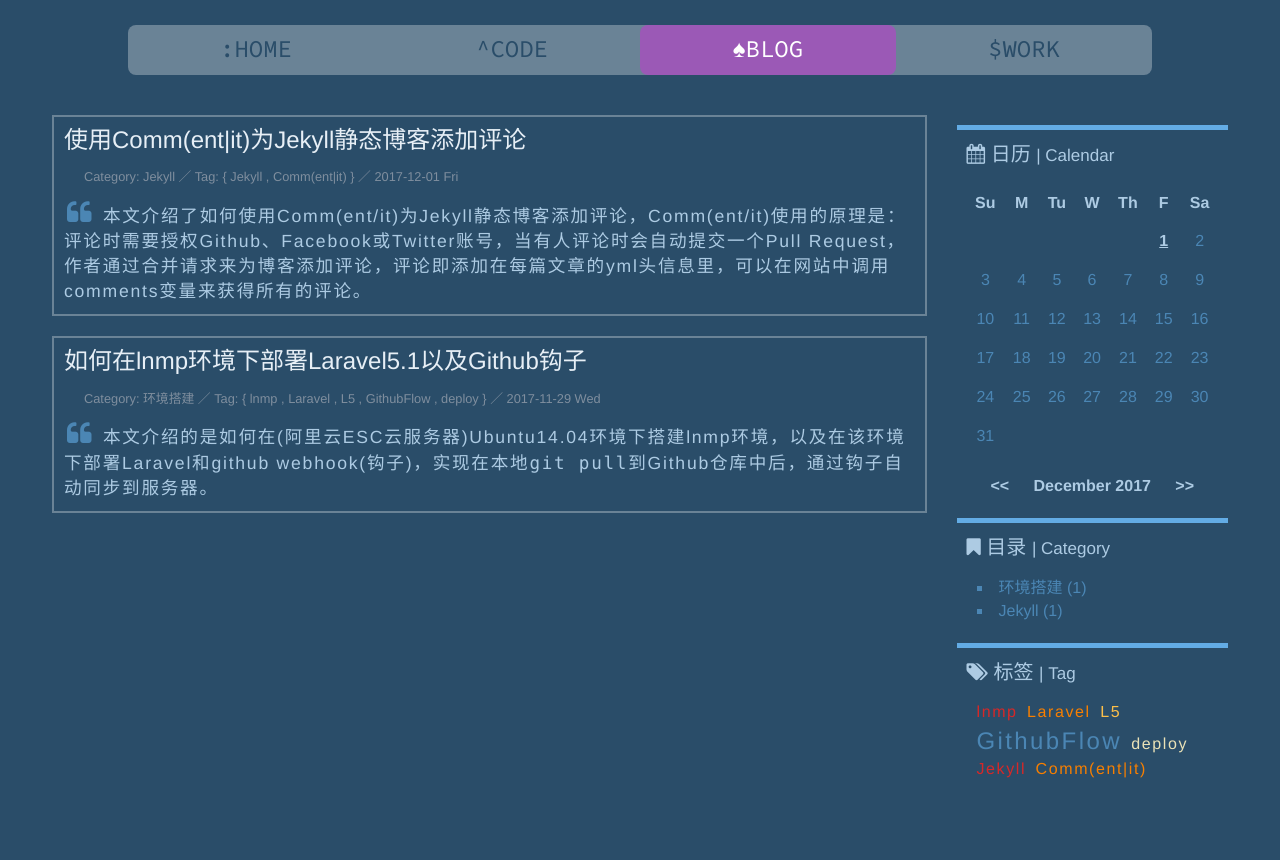
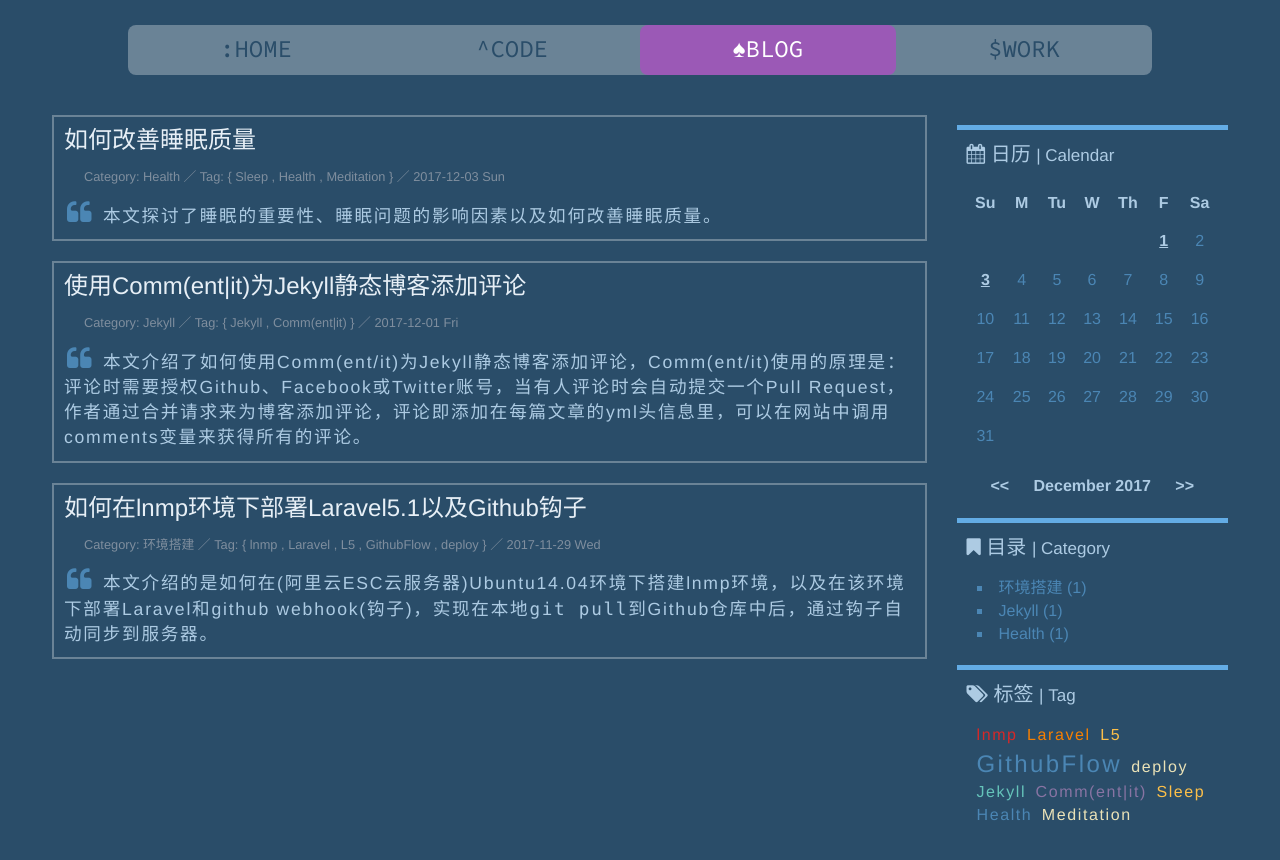
Before and after one commit to Gijera/Gijera.github.io, a Jekyll site: the page built from blogs/index.html, in a window 1280 px wide. Shown: the top 860 px of the page. Built offline with Jekyll 4.4.1, drawn with Linux system fonts in a browser that asks for light colours; comment, search, counter and statistics services are not loaded; part of the change alters nothing that is shown.

Commit message:
how to improve-sleep-quality

```diff
--- /dev/null
+++ b/_posts/Health/2017-12-03-how-to-improve-sleep-quality.md
@@ -0,0 +1,60 @@
+---
+layout: article
+title: 如何改善睡眠质量
+category: Health
+tags: Sleep Health Meditation
+---
+本文探讨了睡眠的重要性、睡眠问题的影响因素以及如何改善睡眠质量。
+
+### 睡眠的重要性
+这是一段关于睡眠的有意思的TED演讲：[想成功？那就再多睡一会](https://open.163.com/movie/2011/7/1/M/M77987SGK_M779G7O1M.html)
+
+这段视频里面的演讲者提到了下列几点关于睡眠的作用
+* 一些绝妙的想法通常产生于我们的睡眠之中
+* 睡眠能让我们的工作更加高效，更有激情，生活更加有趣
+
+其中还提到了现代人对于睡眠的畸形认识，大家甚至喜欢吹嘘自己睡得少，把睡得少/忙碌当成是成功的象征。但是，只有睡足够的人，才有精神去把握全局形势，做一个成功的领导者。
+
+如果说上面的视频不足以让人产生好好睡觉的想法，那么到网上随处搜索“睡眠不足的危害”，里面的答案可能会让人改变主意。总的来说，睡眠是一个很好的东西，它是人体自身的一种休息和修复机制，无论是大脑还是身体，都受益于它。
+
+### 睡眠问题的影响因素
+睡眠的影响因素不外乎两种：
+
+#### 自身原因
+* 疾病：身体不适，身体或心里疾病，还有一些药物可能影响睡眠
+* 压力：工作、生活压力大或是工作时间不正常
+* 饮食：食物的影响，如咖啡、茶、烟等等
+* 习惯：晚睡，睡觉之前激烈运动，或是玩手机等刺激性事物
+
+#### 环境
+* 光影响：卧室光线太强，或是睡眠之前接触蓝光(电子产品)刺激身体
+* 噪音：睡眠环境不安静容易导致头痛
+* 床：枕头、床垫不适合，导致身体无法放松
+* 卧室：卧室潮湿或阴冷
+
+### 如何改善睡眠质量
+本段内容参考知乎用户梦尧对问题 "睡眠非常浅的人，该怎样改善睡眠质量" 的[回答](https://www.zhihu.com/question/19575624).
+
+<strong>基本的态度</strong>
+睡眠是需要被尊重的，是一件需要认真对待的事情；为了高质量的睡眠，我们甚至要为此做一些准备。
+
+<strong>生物钟</strong>
+人类的生物钟与自然的光线是与生俱来的契合，我们的身体分泌各种激素的特点通常与日光密不可分，天黑就是为睡眠准备的，虽然电灯的来临打破了这一规则。
+
+<strong>起床</strong>
+其实这是解决睡眠问题一个暴力而又有效的方法，那就是无论如何坚持每天早起，并且白天坚持不休息，这听起来很痛苦。但是却能确保在晚上该睡觉的时间产生睡意；虽然科学告诉我们午睡的种种好处，但是对于失眠的人来说，没有什么比在夜晚到来的时候睡个充足的觉更美妙的事了。
+
+<strong>食物</strong>
+作者的看法是少吃点乱七八糟的东西更有助于睡眠，个人认为少吃点东西更有助于睡眠，吃得太饱可能会让你昏昏欲睡，但是睡眠质量却会下降，容易昏睡过去，晚餐七分饱嘛。
+
+<strong>运动</strong>
+运动对于睡眠来说，是一条捷径。如果能够保证足够正常的运动量，只要身体没有别的太大问题，应该是很容易进入睡眠的，不过要注意<span class="text-danger">不要在睡前运动</span>。
+
+<strong>卧室环境</strong>
+挑选合适的枕头，床垫尤其重要！我自己就因此受到过不少的折磨，一个质量不好的床垫，会导致每天早上醒来都腰酸背痛，<span class="text-danger">不要随意睡硬板床</span>。另外就是卧室的空气湿度不能太湿，潮湿对骨骼有很大弊端，这里就不赘述了。
+
+<strong>冥想</strong>
+以上的措施基本涵盖了所有的环境因素，以及自身的一些可控因素，但是对于压力或是心理方面的包袱也是无能为力的，所以冥想(Meditation)应该算是这些“疑难杂症”的一个优秀的缓解方法。关于冥想，知乎上有一些不错的答案，但大都比较复杂，国外有一个小视频告诉我们该怎么冥想，Youtube请至[Meditation 101: A Beginner's Guide Animation](https://www.youtube.com/watch?v=rqoxYKtEWEc)，国内可以到知乎[回答](https://www.zhihu.com/question/24361064)。
+
+#### 跟睡眠有关的优秀文章
+* 来自纽约时报的睡眠指南：[How to Get a Better Night's Sleep](https://www.nytimes.com/guides/well/how-to-sleep)
--- a/assets/css/blogs/blogs.css
+++ b/assets/css/blogs/blogs.css
@@ -108,6 +108,13 @@
 .tag-cloud a:nth-child(5n){
 	color: #eae2b7;
 }
+/*surprise color*/
+.tag-cloud a:nth-child(10n-4){
+	color: #65c3ba;
+}
+.tag-cloud a:nth-child(15n-8){
+	color: #8874a3;
+}
 
 .tag-cloud a:nth-child(12n-8){
 	font-size: 1.5em;
```
